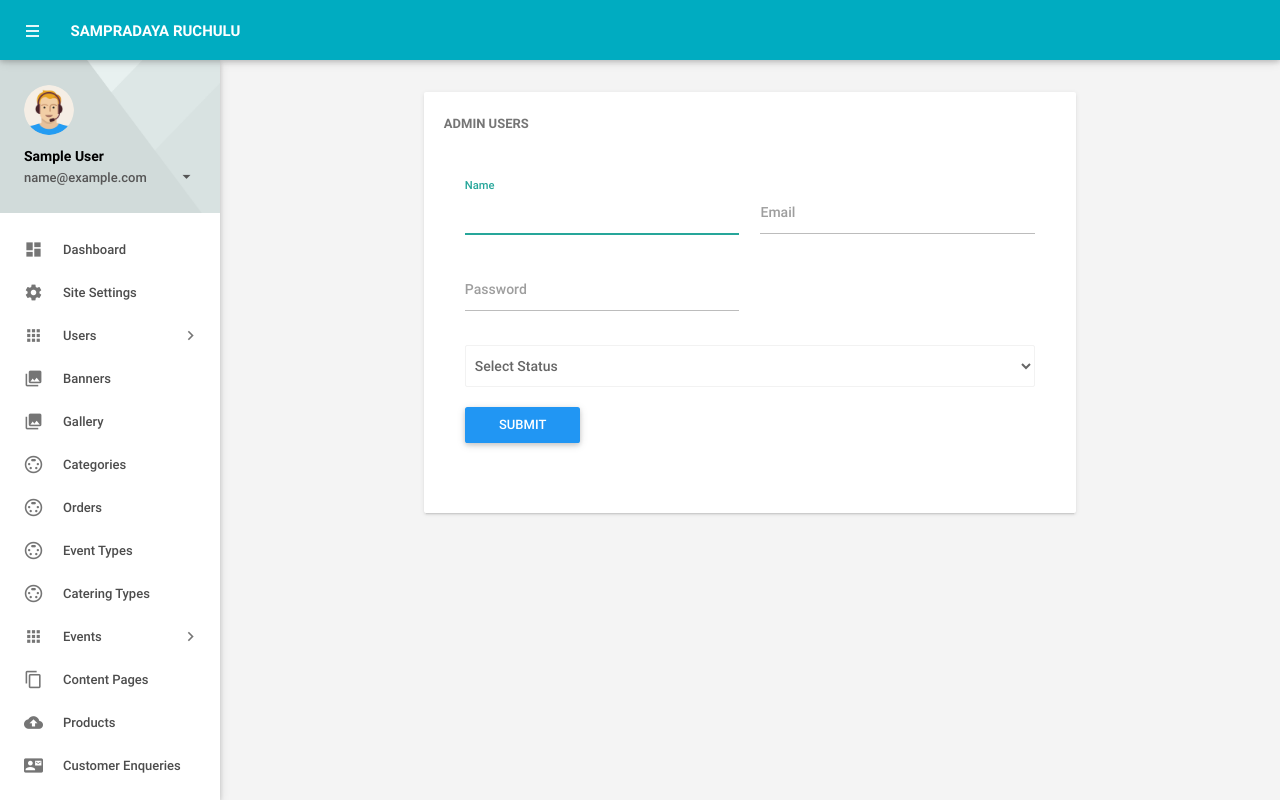
After one commit to Srinivaslancius/sampradaya_ruchulu, a PHP site: page /sampradaya_ruchulu/admin/add_orders.php in a window 1280 px wide. The commit adds this page. Run offline with PHP 8.4, Linux system fonts and the light colour scheme; the visitor is signed in with stand-in values (Sample User, id 1); tables that the repository leaves empty or names only in its code hold one stand-in row (values such as "Sample post"); some libraries are stand-ins or nearby versions.

Commit message:
created new page orders and changed menus page in front end

```diff
--- /dev/null
+++ b/admin/add_orders.php
@@ -0,0 +1,72 @@
+<?php include_once 'main_header.php'; ?>
+
+<?php include_once 'side_navigation.php';?>
+<?php
+error_reporting(0);
+if (!isset($_POST['submit']))  {
+            echo "";
+        } else  {
+
+    $mobile = $_POST['mobile'];
+    $order_date = date("Y-m-d h:i:s");
+    $status = $_POST['status'];
+    $sql = "INSERT INTO orders (`mobile`,`order_date`, `status`) VALUES ('$mobile','$order_date','$status')";
+    if($conn->query($sql) === TRUE){
+       echo "<script>alert('Data Updated Successfully');window.location.href='orders.php';</script>";
+    } else {
+       echo "<script>alert('Data Updation Failed');window.location.href='orders.php';</script>";
+    }
+}
+?>
+
+    <main class="mn-inner">
+        <div class="row">
+
+            <div class="col s12 m12 l2"></div>
+            <div class="col s12 m12 l8">
+                <div class="card">
+                    <div class="card-content">
+                        <span class="card-title">Admin Users</span><br>
+                        <div class="row">
+                           <form class="col s12" method="post">
+                                <div class="row">
+
+                                    <div class="input-field col s6">
+                                        <input id="admin_name" autofocus="autofocus" type="text" class="validate" name="admin_name" required>
+                                        <label for="admin_name">Name</label>
+                                    </div>
+                                    <div class="input-field col s6">
+                                        <input id="admin_email" type="email" class="validate" name="admin_email" pattern="[a-z0-9._%+-]+@[a-z0-9.-]+\.[a-z]{2,3}$" required>
+                                        <label for="admin_email">Email</label>
+                                    </div>
+                                    <div class="input-field col s6">
+                                        <input id="admin_password" type="password" class="validate" name="admin_password" required>
+                                        <label for="admin_password">Password</label>
+                                    </div>
+                                    <?php $getStatus = getAllData('user_status'); ?>
+                                    <div class="input-field col s12">
+                                        <select name="status" required>
+                                            <option value="">Select Status</option>
+                                            <?php while($row = $getStatus->fetch_assoc()) {  ?>
+                                                <option value="<?php echo $row['id']; ?>"><?php echo $row['status']; ?></option>
+                                            <?php } ?>
+                                        </select>
+                                    </div>
+
+                                </div>
+                                <div class="row">
+                                    <div class="col s12 l3">
+                                        <input type="submit" name="submit" value="Submit" class="waves-effect waves-light btn blue m-b-xs">
+                                    </div>
+                                </div>
+                            </form>
+                        </div>
+                    </div>
+                </div>
+
+            </div>
+            <div class="col s12 m12 l2"></div>
+        </div>
+    </main>
+
+<?php include_once 'footer.php'; ?>
--- a/admin/side_navigation.php
+++ b/admin/side_navigation.php
@@ -45,6 +45,8 @@
 
                     <li class="no-padding <?php if($page_name == 'categories.php') { echo "active"; } ?>"><a class="waves-effect waves-grey" href="categories.php"><i class="material-icons">settings_input_svideo</i>Categories</a></li>
 
+                    <li class="no-padding <?php if($page_name == 'orders.php') { echo "active"; } ?>"><a class="waves-effect waves-grey" href="orders.php"><i class="material-icons">settings_input_svideo</i>Orders</a></li>
+
                     <li class="no-padding <?php if($page_name == 'event_types.php') { echo "active"; } ?>"><a class="waves-effect waves-grey" href="event_types.php"><i class="material-icons">settings_input_svideo</i>Event Types</a></li>
 
                     <li class="no-padding <?php if($page_name == 'catering_types.php') { echo "active"; } ?>"><a class="waves-effect waves-grey" href="catering_types.php"><i class="material-icons">settings_input_svideo</i>Catering Types</a></li>
--- a/menus.php
+++ b/menus.php
@@ -1,4 +1,4 @@
-<?php include_once 'main_header.php'; ?>
+<?php include_once 'main_header.php'; error_reporting(0);?>
 <?php
 $getAllActiveMenus = getAllDataCheckActive('categories',0);
 $id= $_GET['id'];
```
Also changed, not shown: admin/orders.php (added, +60 -0 lines).
